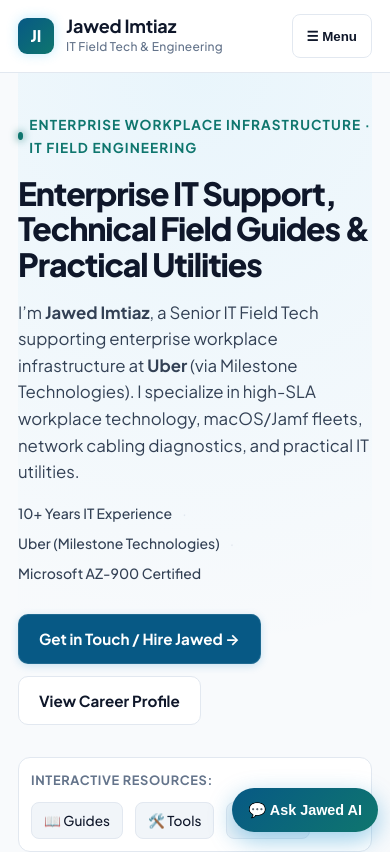
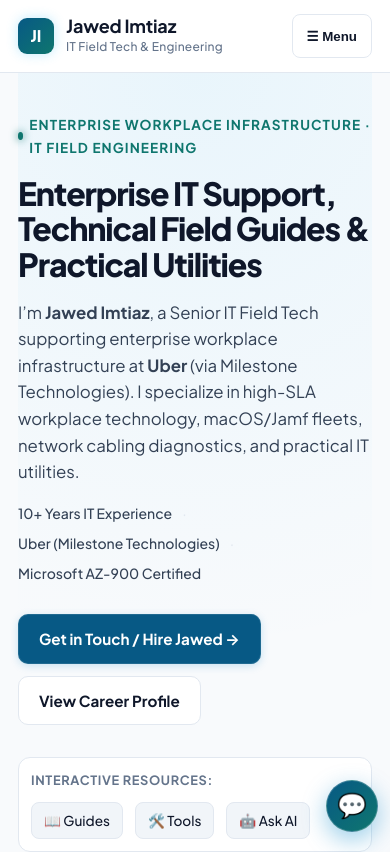
Before and after one commit to jawedimtiaz/jawed-website, a React (Vite) app: page / in a window 390 px wide. Shown: the top 852 px of the page. Built offline with nearby package versions, Linux system fonts and the light colour scheme.

Commit message:
Reduce mobile AI launcher overlap (#927)
* Reduce mobile AI launcher obstruction

* Load mobile AI launcher refinements

```diff
--- a/src/main.tsx
+++ b/src/main.tsx
@@ -3,6 +3,7 @@ import ReactDOM from 'react-dom/client';
 import { BrowserRouter } from 'react-router-dom';
 import App from './App';
 import './index.css';
+import './mobile-ai-widget.css';
 
 ReactDOM.createRoot(document.getElementById('root')!).render(
   <React.StrictMode>
--- /dev/null
+++ b/src/mobile-ai-widget.css
@@ -0,0 +1,40 @@
+/* Mobile AI launcher: preserve access while reducing page-content obstruction. */
+@media (max-width: 600px) {
+  .jawed-ai-toggle {
+    width: 52px;
+    height: 52px;
+    min-width: 52px;
+    min-height: 52px;
+    padding: 0;
+    justify-content: center;
+    font-size: 0;
+    gap: 0;
+    border: 1px solid rgba(255, 255, 255, 0.22);
+  }
+
+  .jawed-ai-toggle::before {
+    content: "💬";
+    display: block;
+    font-size: 24px;
+    line-height: 1;
+  }
+
+  .jawed-ai-toggle:hover {
+    transform: none;
+  }
+
+  .jawed-ai-widget-messages {
+    min-height: 0;
+    flex: 1 1 auto;
+    overscroll-behavior: contain;
+  }
+}
+
+@media (max-width: 380px) {
+  .jawed-ai-toggle {
+    width: 48px;
+    height: 48px;
+    min-width: 48px;
+    min-height: 48px;
+  }
+}
```
